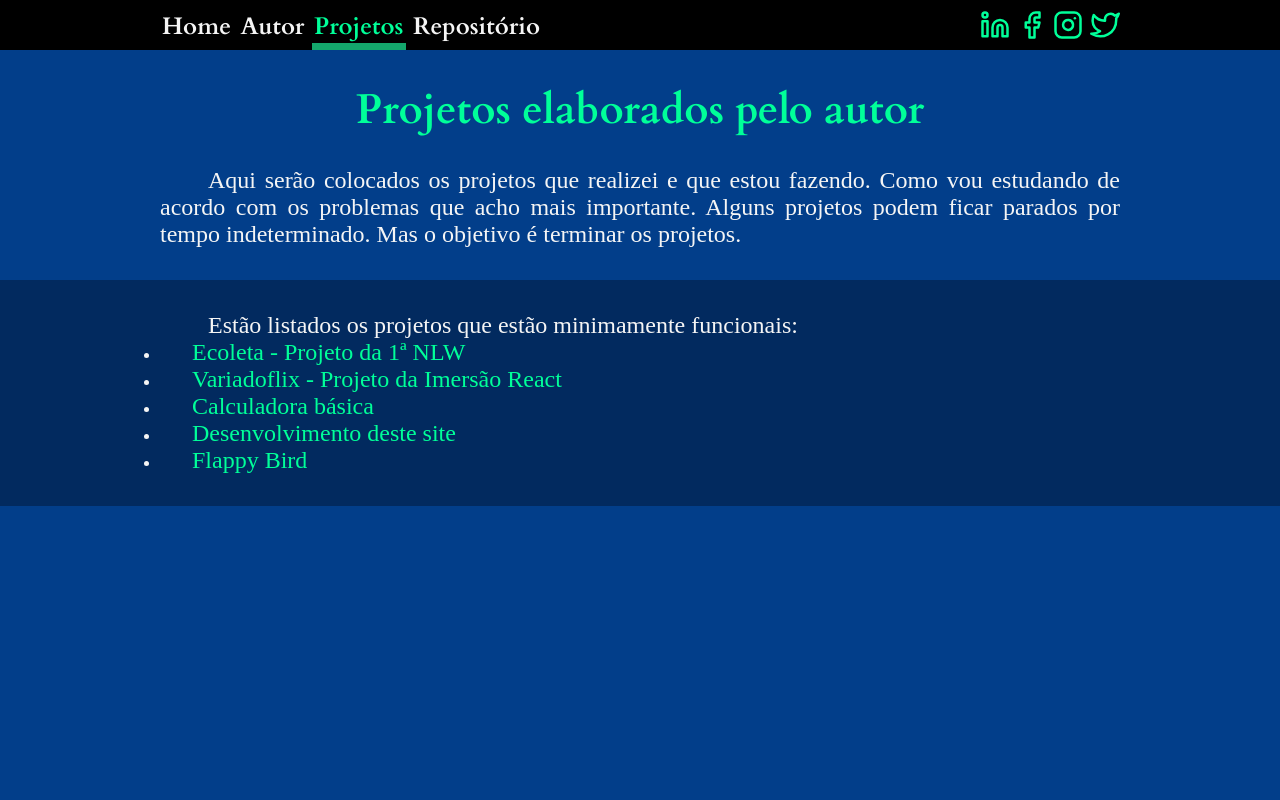
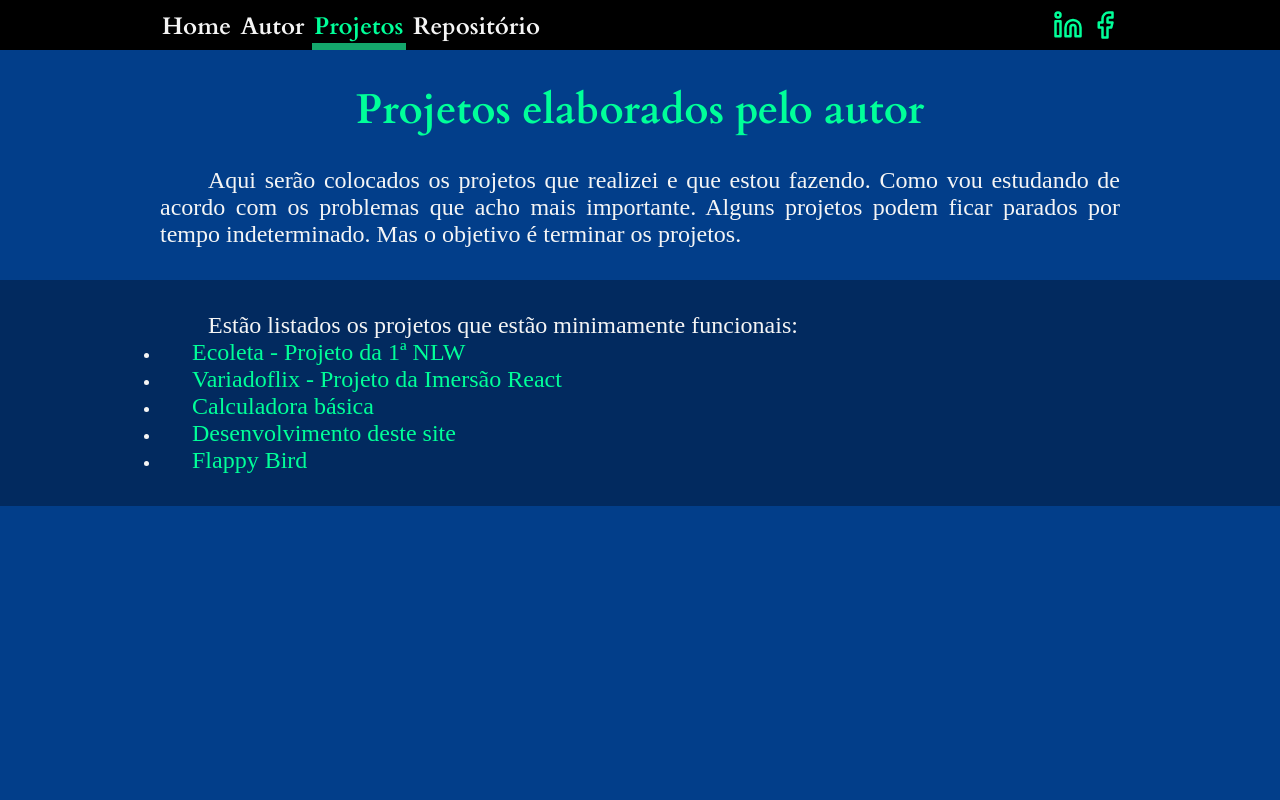
Before and after one commit to brunoamaia/brunoamaia.github.io, a plain HTML site: page pages/projects/index.html in a window 1280 px wide. Shown: the top 800 px of the page. Drawn offline with Linux system fonts and the light colour scheme; a web font is replaced by a local one.

Commit message:
Ocultar links nao utilizados

```diff
--- a/pages/projects/index.html
+++ b/pages/projects/index.html
@@ -48,12 +48,12 @@
                     <li> <a href="https://www.facebook.com/brunoamaia94">
                         <img src="../../src/icons/facebook.svg" alt="Ícone do Facebook, com link para acessar o perfil">
                     </a></li>
-                    <li> <a href="./">
+                    <!-- <li> <a href="./">
                         <img src="../../src/icons/instagram.svg" alt="Ícone do Instagram, com link para acessar o perfil">
                     </a></li>
                     <li> <a href="./">
                         <img src="../../src/icons/twitter.svg" alt="Ícone do Twitter, com link para acessar o perfil">
-                    </a></li>
+                    </a></li> -->
                 </ul>
             </nav>
         </div>
```
